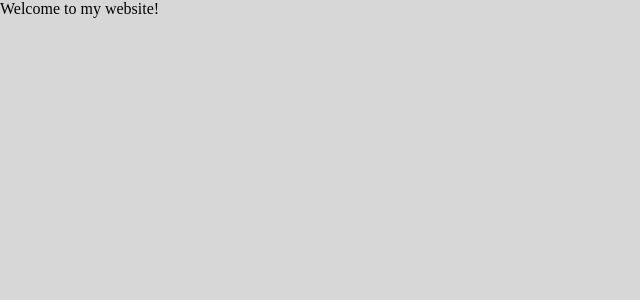
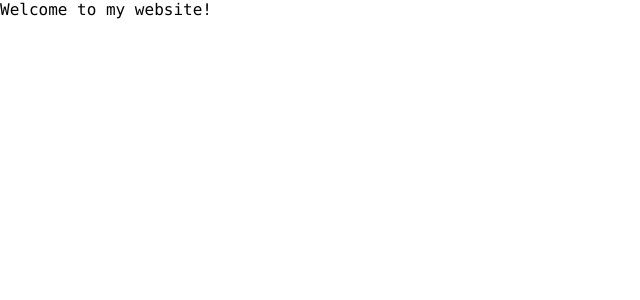
Before and after one commit to johnmays/johnmays.github.io, a React (Create React App) app: page / in a window 1280 px wide. Shown: the top 300 px of the page, without its empty margins (0-640 px from the left). Built offline with nearby package versions, Linux system fonts and the light colour scheme.

Commit message:
🚧 considering adding a p5.js wrapper and making the website revolve around that somehow

```diff
--- a/package.json
+++ b/package.json
@@ -8,7 +8,7 @@
     "@testing-library/user-event": "^12.8.3",
     "react": "^17.0.2",
     "react-dom": "^17.0.2",
-    "react-router-dom": "^6.1.1",
+    "react-router-dom": "^6.2.1",
     "react-scripts": "4.0.3",
     "styled-components": "^5.3.3",
     "web-vitals": "^1.1.2"
--- a/src/App.css
+++ /dev/null
@@ -1,11 +0,0 @@
-.App{
-  background-color: #d7d7d7;
-  width: 100vw;
-  height: 100vh;
-  color: #020202;
-}
-
-.Sidebar{
-  height: 100%;
-  width: 30%;
-}
--- a/src/App.js
+++ b/src/App.js
@@ -1,5 +1,3 @@
-import './App.css';
-
 function App() {
   return (
     <div className="App">
--- /dev/null
+++ b/src/Components/header.css
@@ -0,0 +1,4 @@
+header {
+  background-color: lavender;
+  height: 20vh;
+}
--- a/src/index.css
+++ b/src/index.css
@@ -1,10 +1,6 @@
 body {
   margin: 0;
-  font-family: "Times New Roman";
+  font-family: Consolas;
   -webkit-font-smoothing: antialiased;
   -moz-osx-font-smoothing: grayscale;
 }
-
-code {
-  font-family: "Times New Roman";
-}
--- a/src/index.js
+++ b/src/index.js
@@ -2,7 +2,6 @@ import React from 'react';
 import ReactDOM from 'react-dom';
 import './index.css';
 import App from './App';
-import reportWebVitals from './reportWebVitals';
 
 ReactDOM.render(
   <React.StrictMode>
--- a/src/reportWebVitals.js
+++ /dev/null
@@ -1,13 +0,0 @@
-const reportWebVitals = onPerfEntry => {
-  if (onPerfEntry && onPerfEntry instanceof Function) {
-    import('web-vitals').then(({ getCLS, getFID, getFCP, getLCP, getTTFB }) => {
-      getCLS(onPerfEntry);
-      getFID(onPerfEntry);
-      getFCP(onPerfEntry);
-      getLCP(onPerfEntry);
-      getTTFB(onPerfEntry);
-    });
-  }
-};
-
-export default reportWebVitals;
```
Also changed, not shown: src/setupTests.js (deleted, +0 -5 lines), src/Components/header.jsx (added), 2 other files (tests, documents, lock files or other folders).
